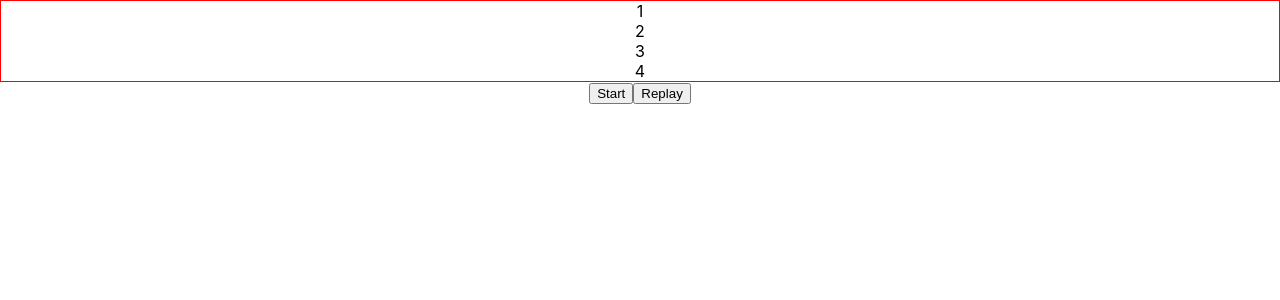
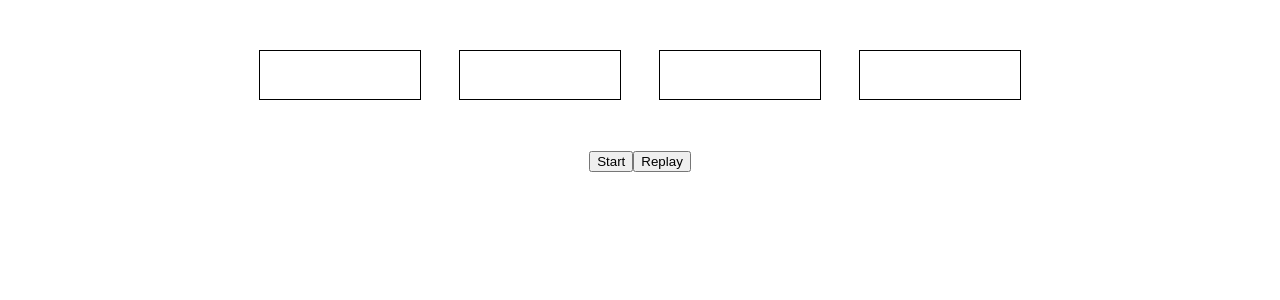
Before and after one commit to davich/patternr, a React (Create React App) app: page / in a window 1280 px wide. Shown: the top 300 px of the page. Built offline with nearby package versions, Linux system fonts and the light colour scheme.

Commit message:
Bit of styling for buttons

```diff
--- a/src/App.js
+++ b/src/App.js
@@ -36,7 +36,7 @@ function App() {
     <div className="App">
       <Lights up={light} gameState={gameState} click={buttonClick}></Lights>
       <button onClick={() => start()}>Start</button>
-      <button onClick={() => start()}>Replay</button>
+      <button onClick={() => playPattern(pattern)}>Replay</button>
     </div>
   );
 }
--- a/src/Lights.css
+++ b/src/Lights.css
@@ -1,7 +1,25 @@
 .Lights {
-  border: 1px solid red;
+  display: flex;
+  flex-flow: row wrap;
+  justify-content: space-around;
+  max-width: 800px;
+  margin: 50px auto;
+  height: 50px
 }
 
 .light.up {
   background-color: red;
 }
+.light {
+  border: 1px solid black;
+  width: 20%
+}
+
+.light:hover {
+  background-color: #eee;
+  cursor: pointer;
+}
+
+.light:active {
+  background-color: red;
+}
--- a/src/Lights.js
+++ b/src/Lights.js
@@ -8,7 +8,7 @@ export default function Lights(props) {
   var lights = []
   for (var i = 1; i < 5; ++i) {
     const klass = (parseInt(props.up) === i) ? "light up" : "light"
-    lights.push(<div className={klass} key={i} onClick={click(i)}>{i}</div>);
+    lights.push(<div className={klass} key={i} onClick={click(i)}></div>);
   }
 
   return (
```
